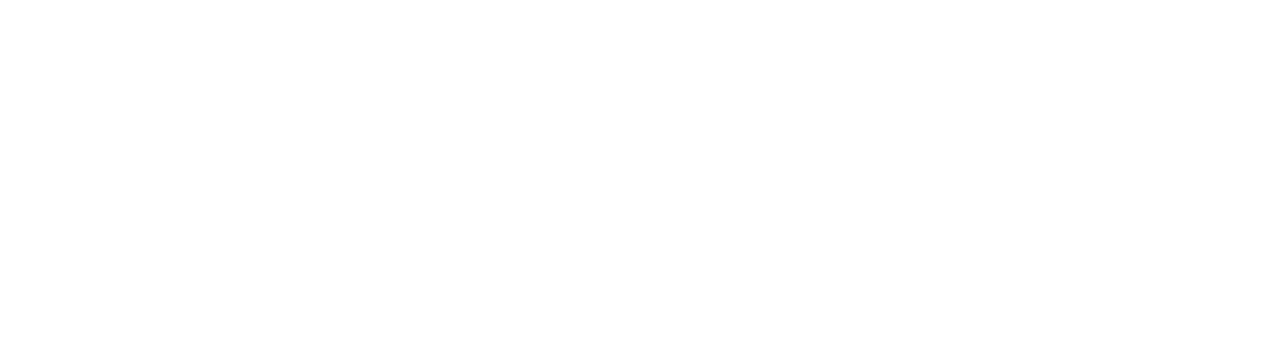
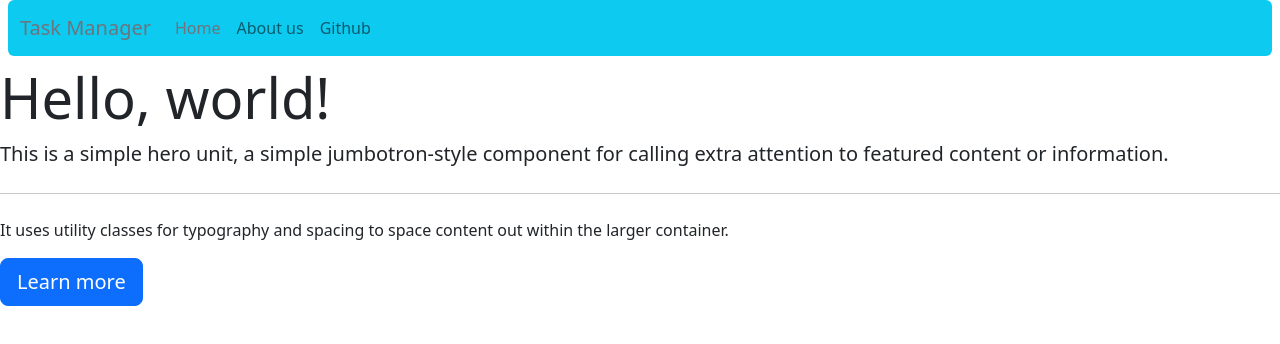
Before and after one commit to Ohshecodes1/jwd-task-manager, a plain HTML site: page index.html in a window 1280 px wide. Drawn offline with nearby package versions, Linux system fonts and the light colour scheme.

Commit message:
added style.css

```diff
--- a/index.html
+++ b/index.html
@@ -1,12 +1,43 @@
-<!DOCTYPE html>
+<!doctype html>
 <html lang="en">
-<head>
-    <meta charset="UTF-8">
-    <meta http-equiv="X-UA-Compatible" content="IE=edge">
-    <meta name="viewport" content="width=device-width, initial-scale=1.0">
-    <title>Document</title>
+  <head>
+    <meta charset="utf-8">
+    <meta name="viewport" content="width=device-width, initial-scale=1">
+    <title>Bootstrap demo</title>
+    <link href="https://cdn.jsdelivr.net/npm/bootstrap@5.2.0-beta1/dist/css/bootstrap.min.css" rel="stylesheet" integrity="sha384-0evHe/X+R7YkIZDRvuzKMRqM+OrBnVFBL6DOitfPri4tjfHxaWutUpFmBp4vmVor" crossorigin="anonymous">
+    <link rel="stylesheet" href="styles.css">
 </head>
-<body>
+  <body>
+    <nav class="navbar navbar-expand-lg bg-info text-secondary rounded m-2 mt-0">
+        <div class="container-fluid">
+          <a class="navbar-brand text-secondary" href="#">Task Manager</a>
+          <button class="navbar-toggler" type="button" data-bs-toggle="collapse" data-bs-target="#navbarNav" aria-controls="navbarNav" aria-expanded="false" aria-label="Toggle navigation">
+            <span class="navbar-toggler-icon"></span>
+          </button>
+          <div class="collapse navbar-collapse" id="navbarNav">
+            <ul class="navbar-nav">
+              <li class="nav-item">
+                <a class="nav-link active  text-secondary" aria-current="page" href="#">Home</a>
+              </li>
+              <li class="nav-item">
+                <a class="nav-link" href="#">About us</a>
+              </li>
+              <li class="nav-item">
+                <a class="nav-link" href="#">Github</a>
+              </li>
+            </ul>
+          </div>
+        </div>
+      </nav>
+      <div class="jumbotron">
+        <h1 class="display-4">Hello, world!</h1>
+        <p class="lead">This is a simple hero unit, a simple jumbotron-style component for calling extra attention to featured content or information.</p>
+        <hr class="my-4">
+        <p>It uses utility classes for typography and spacing to space content out within the larger container.</p>
+        <a class="btn btn-primary btn-lg" href="#" role="button">Learn more</a>
+      </div>
 
-</body>
+
+    <script src="https://cdn.jsdelivr.net/npm/bootstrap@5.2.0-beta1/dist/js/bootstrap.bundle.min.js" integrity="sha384-pprn3073KE6tl6bjs2QrFaJGz5/SUsLqktiwsUTF55Jfv3qYSDhgCecCxMW52nD2" crossorigin="anonymous"></script>
+  </body>
 </html>
```
Also changed, not shown: assets/style.css (added).
